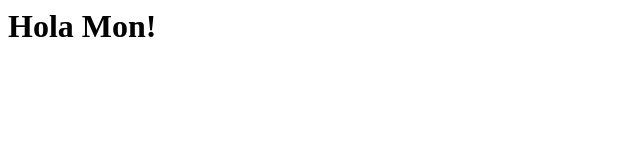
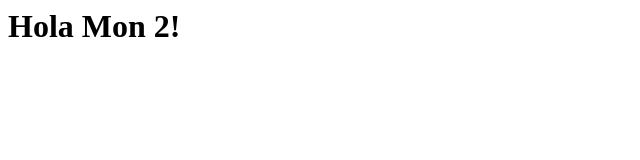
Before and after one commit to savicas/DAW1, a plain HTML site: page index.html in a window 1280 px wide. Shown: the full height of the page, 0-640 px from the left. Drawn offline with Linux system fonts and the light colour scheme.

Commit message:
canviat el titol del fitxer

```diff
--- a/index.html
+++ b/index.html
@@ -6,6 +6,6 @@
     <title>Repo A</title>
 </head>
 <body>
-    <h1>Hola Mon!</h1>
+    <h1>Hola Mon 2!</h1>
 </body>
 </html>
```
